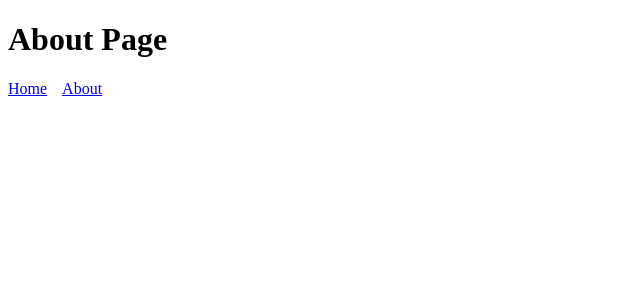
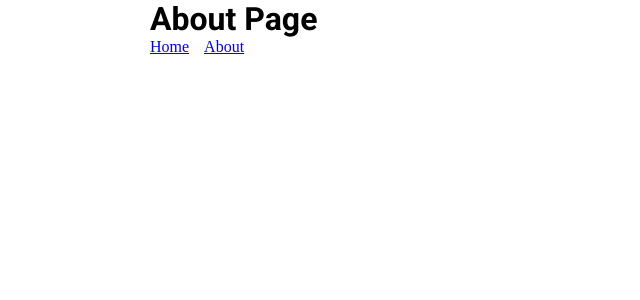
Before and after one commit to echobind/orko-ui, a Next.js app: page /about in a window 1280 px wide. Shown: the top 300 px of the page, without its empty margins (0-640 px from the left). Built offline with nearby package versions, Linux system fonts and the light colour scheme.

Commit message:
Implementing emotion styling

```diff
--- a/layouts/Default/layout.js
+++ b/layouts/Default/layout.js
@@ -1,8 +1,15 @@
 import React from 'react';
 import { Header } from '../../components/Header';
 import PropTypes from 'prop-types';
+import { Global } from '@emotion/core';
+import { Layout, globalStyles } from './styles';
 
-export const DefaultLayout = ({ render }) => <div>{render({ Header })}</div>;
+export const DefaultLayout = ({ render }) => (
+  <Layout>
+    <Global styles={globalStyles} />
+    {render({ Header })}
+  </Layout>
+);
 
 DefaultLayout.propTypes = {
   render: PropTypes.func
--- /dev/null
+++ b/layouts/Default/styles.js
@@ -0,0 +1,26 @@
+import styled from '@emotion/styled';
+import { css } from '@emotion/core';
+
+export const globalStyles = css`
+  @import url('https://fonts.googleapis.com/css?family=Roboto:100,300,400,500,700,900');
+
+  body {
+    margin: 0;
+  }
+
+  h1,
+  h2,
+  h3,
+  h4,
+  h5,
+  h6 {
+    margin: 0;
+    font-family: 'Roboto', sans-serif;
+    font-weight: bold;
+  }
+`;
+
+export const Layout = styled.div`
+  max-width: 980px;
+  margin: 0 auto;
+`;
--- a/package.json
+++ b/package.json
@@ -20,6 +20,8 @@
   },
   "homepage": "https://github.com/echobind/orko-ui#readme",
   "dependencies": {
+    "@emotion/core": "^10.0.7",
+    "@emotion/styled": "^10.0.7",
     "airtable": "^0.5.9",
     "next": "^8.0.1",
     "react": "^16.8.2",
```
Also changed, not shown: 1 other file (tests, documents, lock files or other folders).
